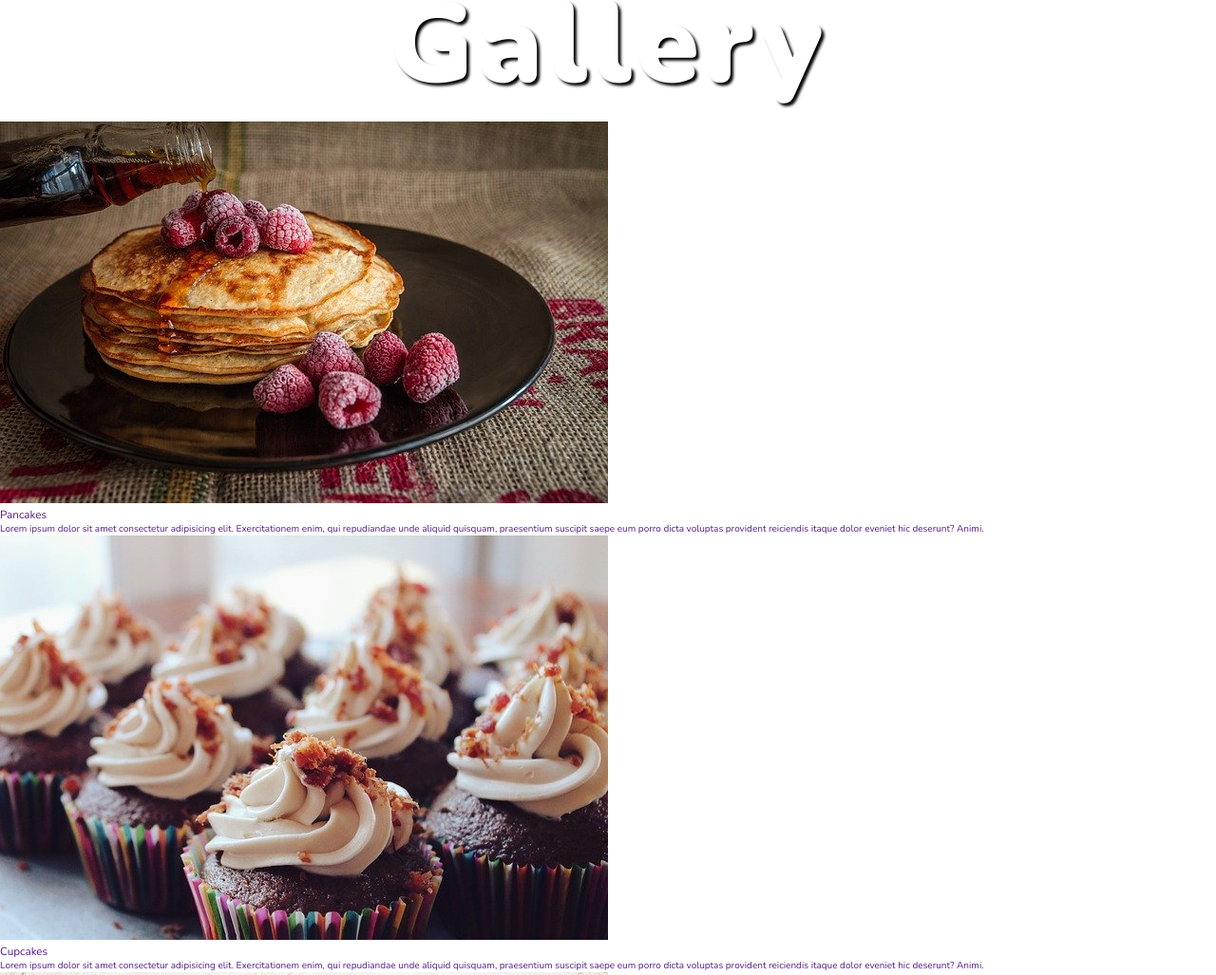
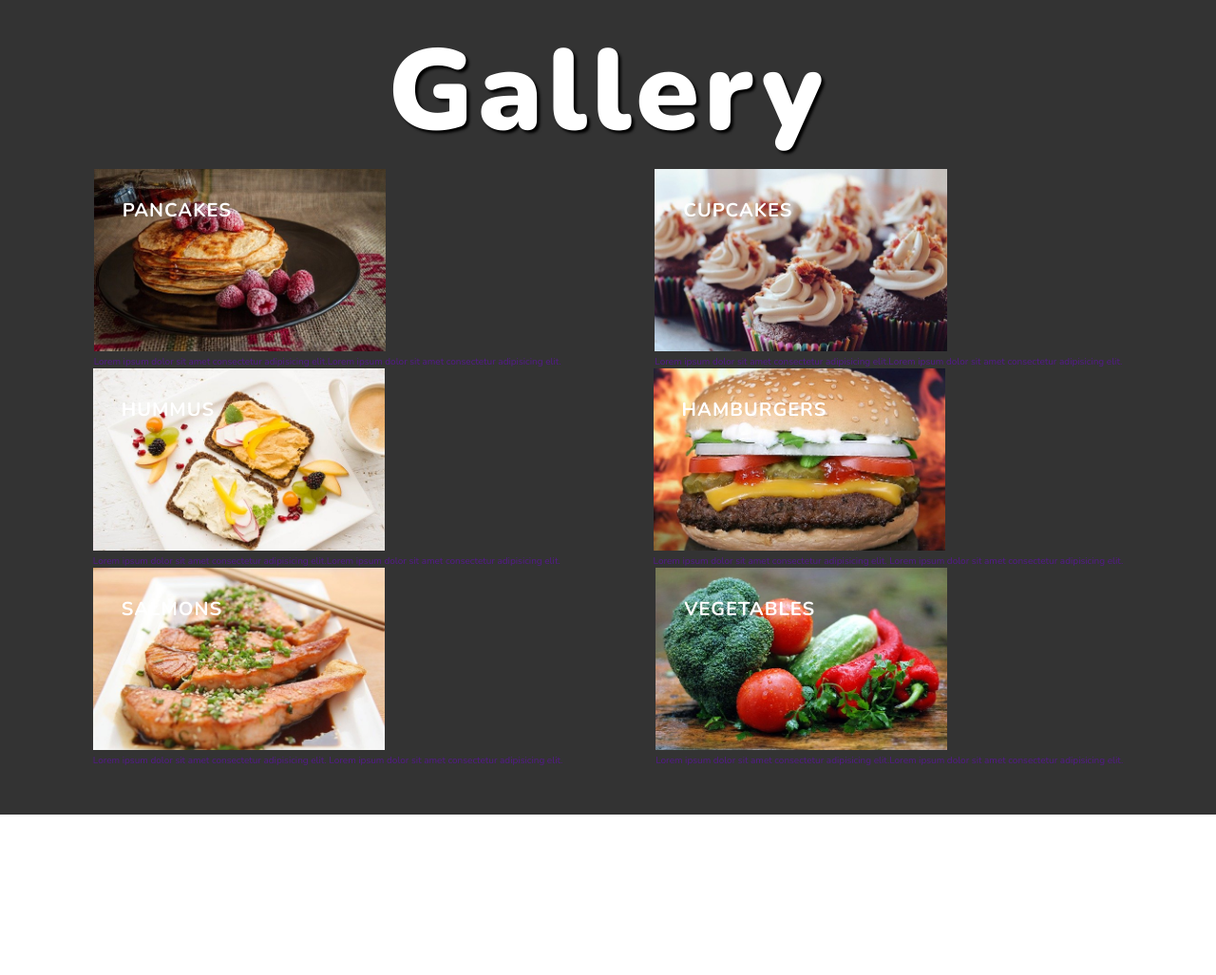
Before and after one commit to syedanamulhasan/foods, a plain HTML site: page index.html in a window 1280 px wide. Shown: the part 1635-2662 px from the top of the page at 95% size. After the commit the page ends 2493 px from the top, so only its background shows below. Drawn offline with nearby package versions, Linux system fonts and the light colour scheme.

Commit message:
gallery item flexed

```diff
--- a/index.html
+++ b/index.html
@@ -57,32 +57,32 @@
                 <a href=""class="gallery-link"title="OrderNow">
                     <img src="images/gallery-img-1.jpg" class="food-img">
                     <h3 class="food-name">Pancakes</h3>
-                    <p class="food-description">Lorem ipsum dolor sit amet consectetur adipisicing elit. Exercitationem enim, qui repudiandae unde aliquid quisquam, praesentium suscipit saepe eum porro dicta voluptas provident reiciendis itaque dolor eveniet hic deserunt? Animi.</p>
+                    <p class="food-description">Lorem ipsum dolor sit amet consectetur adipisicing elit.Lorem ipsum dolor sit amet consectetur adipisicing elit. </p>
                 </a>
                 <a href=""class="gallery-link"title="OrderNow">
                     <img src="images/gallery-img-2.jpg" class="food-img">
                     <h3 class="food-name">Cupcakes</h3>
-                    <p class="food-description">Lorem ipsum dolor sit amet consectetur adipisicing elit. Exercitationem enim, qui repudiandae unde aliquid quisquam, praesentium suscipit saepe eum porro dicta voluptas provident reiciendis itaque dolor eveniet hic deserunt? Animi.</p>
+                    <p class="food-description">Lorem ipsum dolor sit amet consectetur adipisicing elit.Lorem ipsum dolor sit amet consectetur adipisicing elit. </p>
                 </a>
                 <a href=""class="gallery-link"title="OrderNow">
                     <img src="images/gallery-img-3.jpg" class="food-img">
                     <h3 class="food-name">Hummus</h3>
-                    <p class="food-description">Lorem ipsum dolor sit amet consectetur adipisicing elit. Exercitationem enim, qui repudiandae unde aliquid quisquam, praesentium suscipit saepe eum porro dicta voluptas provident reiciendis itaque dolor eveniet hic deserunt? Animi.</p>
+                    <p class="food-description">Lorem ipsum dolor sit amet consectetur adipisicing elit.Lorem ipsum dolor sit amet consectetur adipisicing elit.</p>
                 </a>
                 <a href=""class="gallery-link"title="OrderNow">
                     <img src="images/gallery-img-4.jpg" class="food-img">
                     <h3 class="food-name">Hamburgers</h3>
-                    <p class="food-description">Lorem ipsum dolor sit amet consectetur adipisicing elit. Exercitationem enim, qui repudiandae unde aliquid quisquam, praesentium suscipit saepe eum porro dicta voluptas provident reiciendis itaque dolor eveniet hic deserunt? Animi.</p>
+                    <p class="food-description">Lorem ipsum dolor sit amet consectetur adipisicing elit. Lorem ipsum dolor sit amet consectetur adipisicing elit.</p>
                 </a>
                 <a href=""class="gallery-link"title="OrderNow">
                     <img src="images/gallery-img-5.jpg" class="food-img">
                     <h3 class="food-name">Salmons</h3>
-                    <p class="food-description">Lorem ipsum dolor sit amet consectetur adipisicing elit. Exercitationem enim, qui repudiandae unde aliquid quisquam, praesentium suscipit saepe eum porro dicta voluptas provident reiciendis itaque dolor eveniet hic deserunt? Animi.</p>
+                    <p class="food-description">Lorem ipsum dolor sit amet consectetur adipisicing elit. Lorem ipsum dolor sit amet consectetur adipisicing elit.</p>
                 </a>
                 <a href=""class="gallery-link"title="OrderNow">
                     <img src="images/gallery-img-6.jpg" class="food-img">
                     <h3 class="food-name">Vegetables</h3>
-                    <p class="food-description">Lorem ipsum dolor sit amet consectetur adipisicing elit. Exercitationem enim, qui repudiandae unde aliquid quisquam, praesentium suscipit saepe eum porro dicta voluptas provident reiciendis itaque dolor eveniet hic deserunt? Animi.</p>
+                    <p class="food-description">Lorem ipsum dolor sit amet consectetur adipisicing elit.Lorem ipsum dolor sit amet consectetur adipisicing elit. </p>
                 </a>
             </div>
         </section>
--- a/style.css
+++ b/style.css
@@ -130,3 +130,34 @@ html{
     box-shadow: -0.2rem -0.2rem -0.2rem #111;
 }
 /* end of section 2 */
+
+/* section 3 */
+.section-3{
+    background-color: #333;
+    padding: 5rem 0;
+}
+.gallery{
+    display: flex;
+    flex-wrap: wrap;
+    align-items: center;
+    justify-content: space-evenly;
+}
+.gallery-link{
+    position:relative;
+}
+.food-img{
+    width: 24vw;
+    height: 15vw;
+    object-fit: cover;
+}
+.food-name{
+    position: absolute;
+    top: 3rem;
+    left: 3rem;
+    font-size: 2rem;
+    font-weight: 700;
+    text-transform: uppercase;
+    letter-spacing: 0.1rem;
+    color: #fff;
+}
+/* end of section 3 */
```
